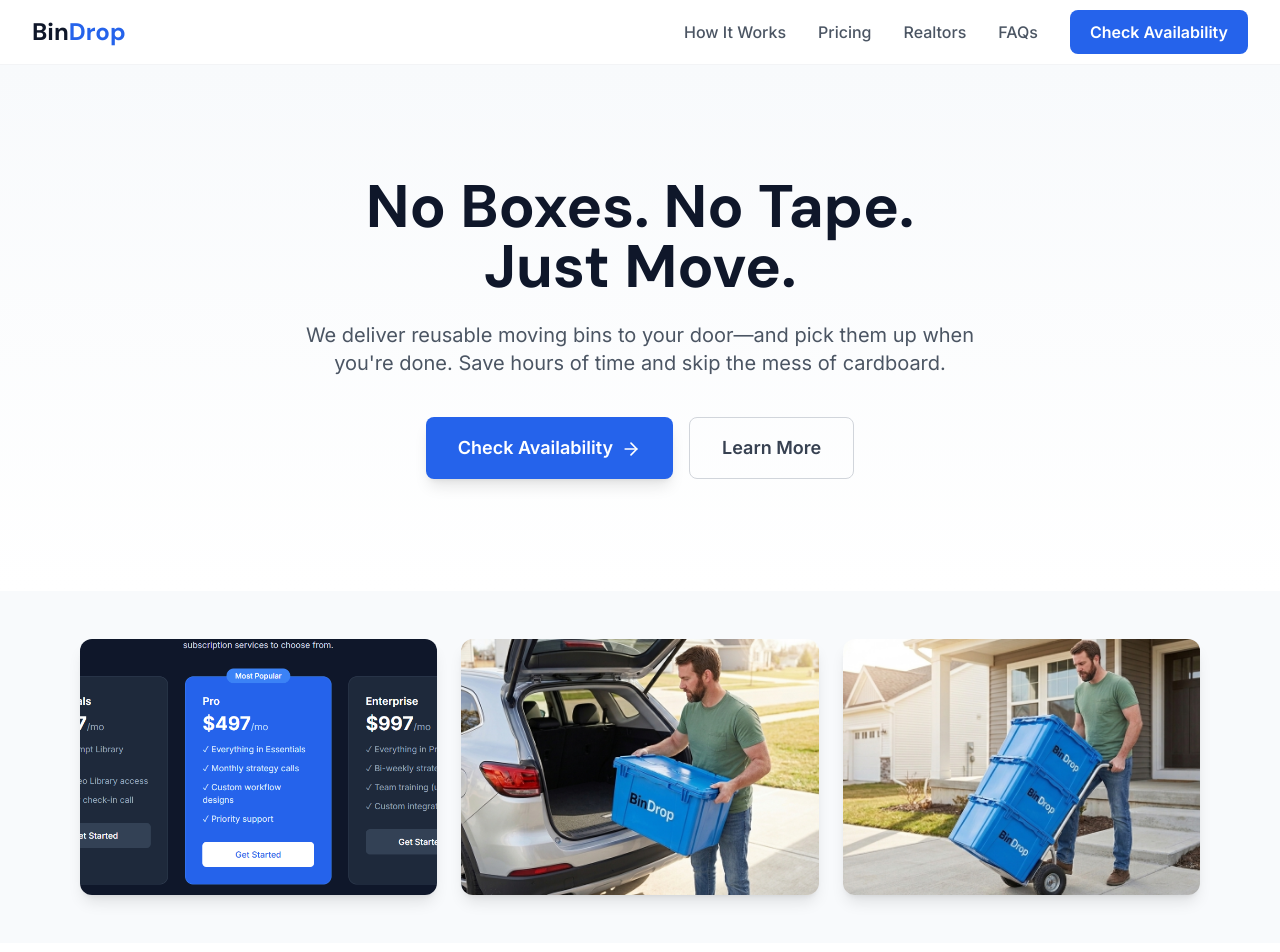
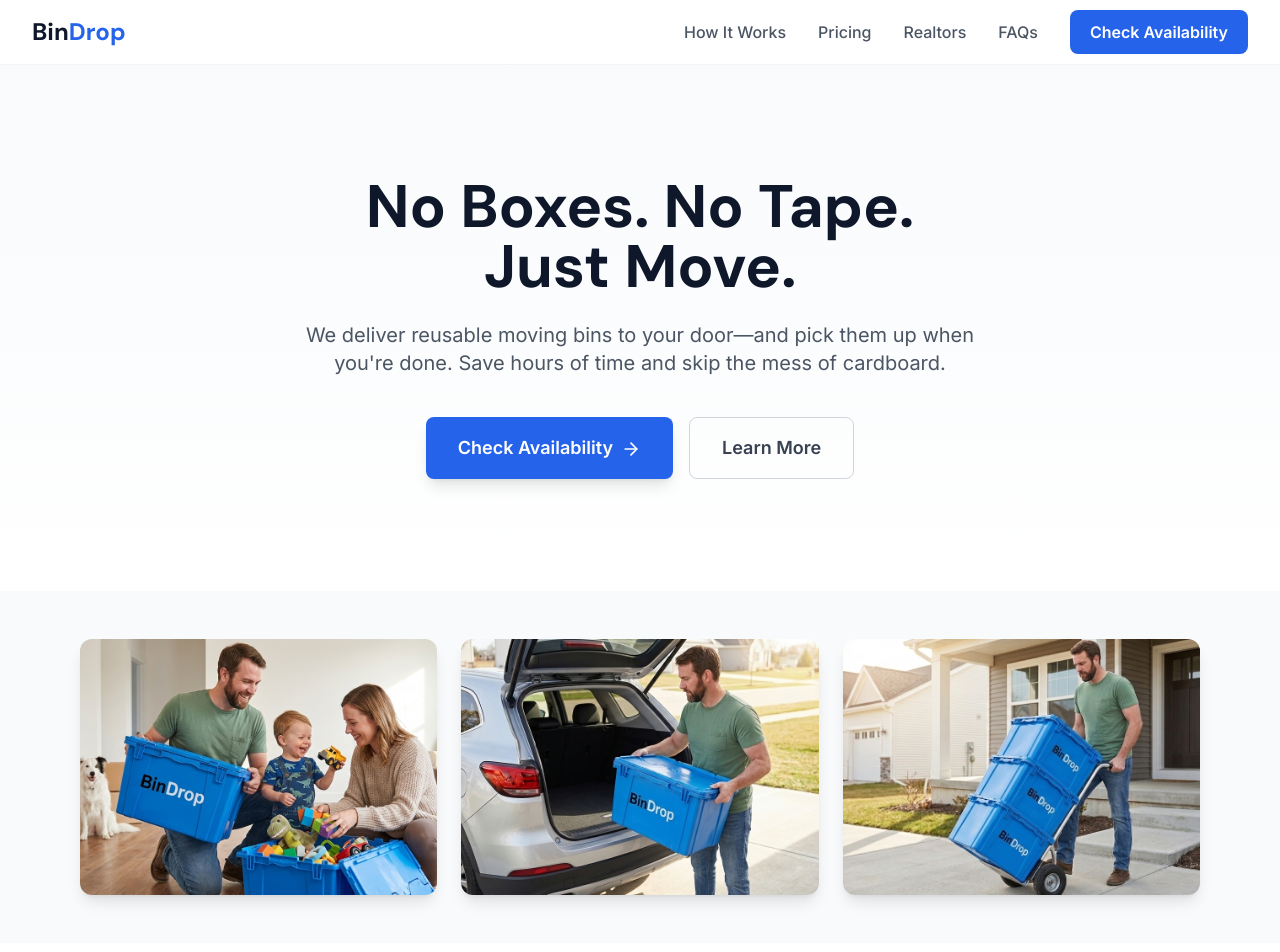
Before and after one commit to vanpaemj-justin/BinDrop, a React (Vite) app: page / in a window 1280 px wide. Shown: the top 952 px of the page. Built offline with nearby package versions, Linux system fonts and the light colour scheme.

Commit message:
Replace first photo with family + dog image

```diff
--- a/src/components/LandingPage.tsx
+++ b/src/components/LandingPage.tsx
@@ -171,7 +171,7 @@ export default function LandingPage({ onStartBooking, onAdminClick }: LandingPag
       <section className="py-12 bg-brand-50">
         <div className="max-w-6xl mx-auto px-4">
           <div className="grid md:grid-cols-3 gap-6">
-            <img src="/moving-1.png" alt="Family moving" className="w-full h-64 object-cover rounded-xl shadow-lg" />
+            <img src="/moving-family.png" alt="Happy family moving" className="w-full h-64 object-cover rounded-xl shadow-lg" />
             <img src="/moving-2.png" alt="Moving boxes" className="w-full h-64 object-cover rounded-xl shadow-lg" />
             <img src="/moving-3.png" alt="Happy move" className="w-full h-64 object-cover rounded-xl shadow-lg" />
           </div>
```
Also changed, not shown: public/moving-1.png (deleted), public/moving-family.png (added).
